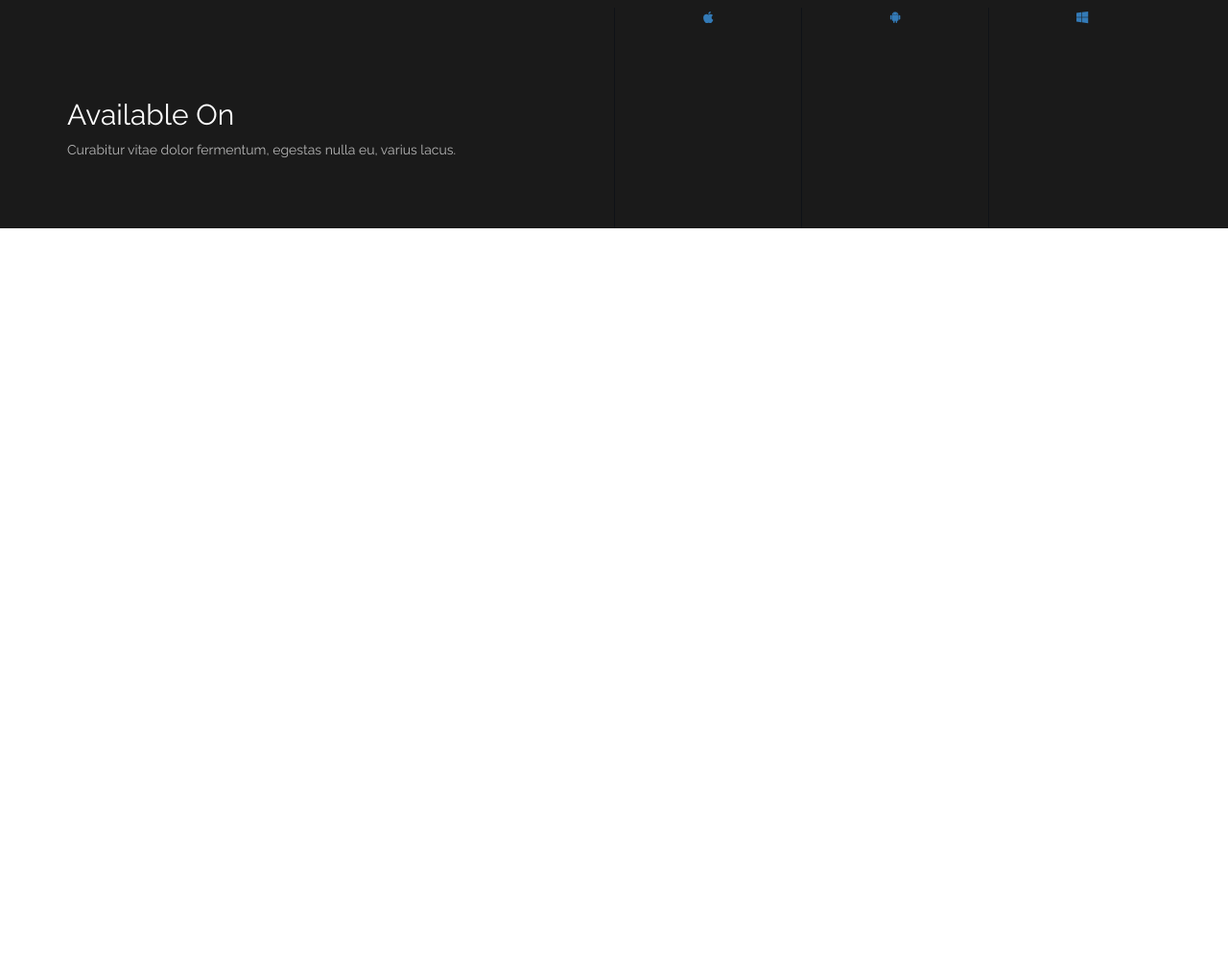
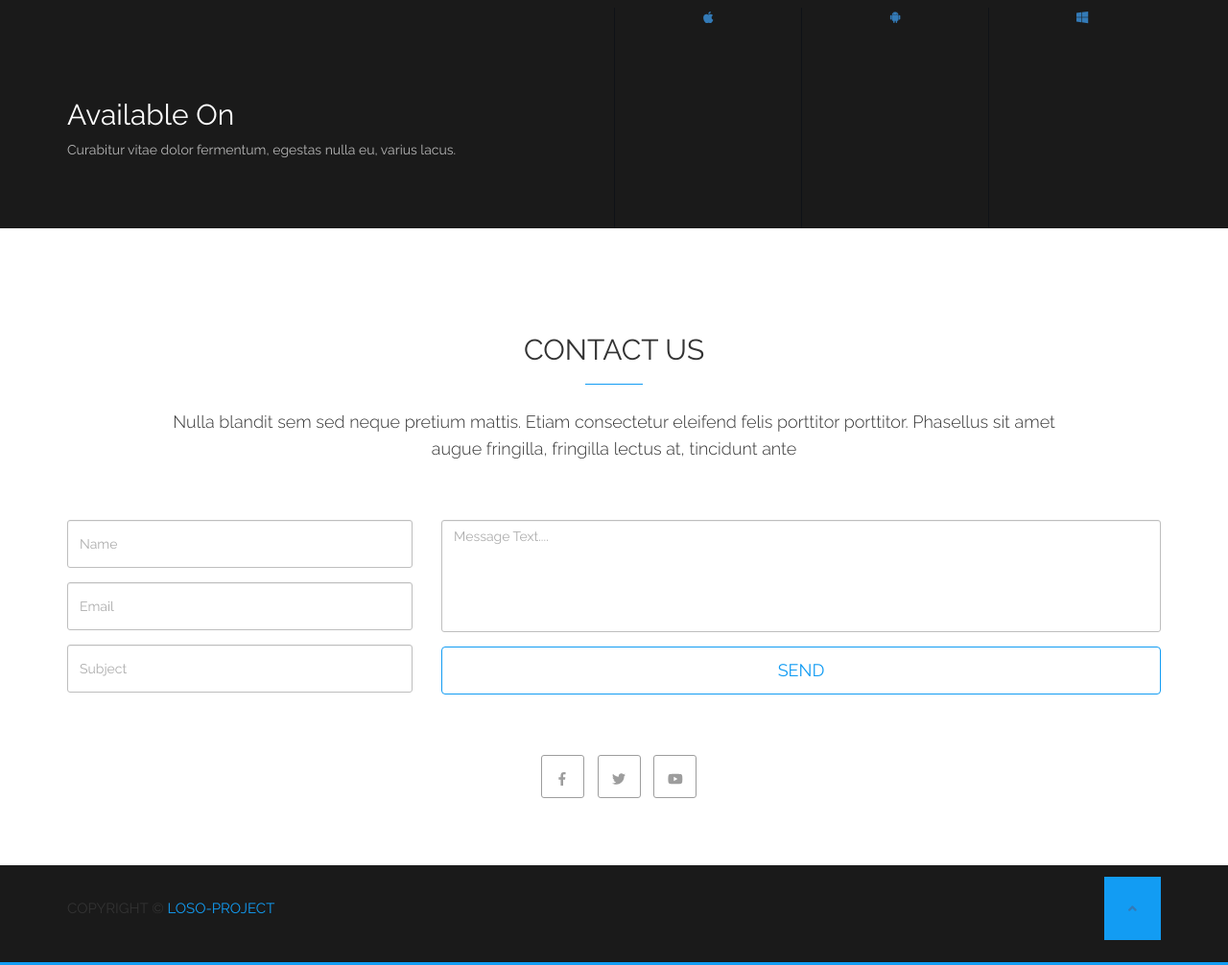
Before and after one commit to Canonball85/Loso_Project, a plain HTML site: page index.html in a window 1280 px wide. Shown: the part 5513-6519 px from the top of the page at 96% size. Before the commit the page ends 5751 px from the top, so only its background shows below. Drawn offline with Linux system fonts and the light colour scheme; files whose address does not match are found by name.

Commit message:
Contact et Footer
Ajout section Contact et Footer

```diff
--- a/css/style.css
+++ b/css/style.css
@@ -509,3 +509,134 @@ P {
 .available-on-item:hover div.available-on-inner {
     opacity: 1;
 }
+
+/* ======== CONTACT US =========== */
+.contact-us-form .form-control {
+  display: block;
+  width: 100%;
+  height: 50px;
+  padding: 6px 12px;
+  font-size: 14px;
+  line-height: 21px;
+  color: #555;
+  background-color: transparent;
+  border: 1px solid #aeaeae;
+  border-radius: 3px;
+  margin-bottom: 15px;
+  opacity: .8;
+  outline: 0px !important;
+  transition: all 1s;
+  -moz-transition: all 1s;
+  -o-transition: all 1s;
+  -webkit-transition: all 1s;
+}
+
+#message {
+  height: 117px;
+  resize: none;
+}
+
+.submit-btn,
+.submit-btn:active,
+.submit-btn:focus,
+.submit-btn:visited {
+  background-color: transparent;
+  border: 1px solid #129CF3;
+  border-radius: 4px;
+  width: 100%;
+  height: 50px;
+  text-transform: uppercase;
+  font-size: 18px;
+  color: #129CF3;
+  transition: all 1s;
+  -moz-transition: all 1s;
+  -o-transition: all 1s;
+  -webkit-transition: all 1s;
+}
+
+.submit-btn:hover {
+  background: #129CF3;
+  color: #fff;
+  border-color: #129CF3;
+}
+
+.social-icons {
+  padding-top: 50px;
+  padding-bottom: 70px;
+}
+
+.social-icons ul {
+  margin: 0;
+  padding: 0;
+  text-align: center;
+}
+
+.social-icons ul li {
+  list-style: none;
+  display: inline;
+  padding-left: 10px;
+}
+
+.social-icons ul li a {
+  text-decoration: none;
+  display: inline-block;
+  text-align: center;
+  border: 1px solid #9d9d9d;
+  border-radius: 3px;
+  width: 45px;
+  height: 45px;
+  line-height: 49px;
+  color: #9d9d9d;
+  transition: all 1s;
+  -moz-transition: all 1s;
+  -o-transition: all 1s;
+  -webkit-transition: all 1s;
+}
+
+.social-icons ul li a:hover {
+  background-color: #129CF3;
+  border: 1px solid #129CF3;
+  color: #fff;
+}
+
+.social-icons ul li a i {
+  font-size: 20px;
+}
+
+/* ======= FOOTER ========== */
+.footer {
+  background-color: #1a1a1a;
+  padding-bottom: 35px;
+  padding-top: 35px;
+  border-bottom: 3px solid #129CF3;
+}
+
+#copyright {
+  width: 50%;
+}
+
+#copyright p {
+  color: #868B8A.
+  font-weight: 600;
+  font-size: 15px;
+  text-transform: uppercase;
+}
+
+#copyright p a {
+  text-decoration: none;
+  color: #129CF3;
+}
+
+.scroll-top {
+  text-align: right;
+}
+
+.scroll-top a {
+  background-color: #129CF3;
+  padding: 25px;
+}
+
+.scroll-top a i {
+  color: #fff;
+  font-size: 25px;
+}
--- a/index.html
+++ b/index.html
@@ -538,7 +538,75 @@
           </div>
       </section>
 
+<!--- CONTACT US ----->
+<section class="contact-us">
+  <div class="container">
+    <div class="row">
+      <div class="col-md-10 col-md-offset-1">
+        <div class="section-title">
+          <h2>CONTACT US</h2>
+          <p>Nulla blandit sem sed neque pretium mattis. Etiam consectetur eleifend felis porttitor porttitor. Phasellus sit amet augue fringilla, fringilla lectus at, tincidunt ante</p>
+        </div>
+      </div>
+    </div>
+  </div>
 
+  <!-- form for the contact us-->
+  <div class="contact-us-form">
+    <div class="container">
+      <div class="form">
+        <div class="row">
+          <div class="col-md-4">
+            <input type="text" class="form-control" id="name" placeholder="Name">
+            <input type="email" class="form-control"id="email"placeholder="Email">
+            <input type="text" class="form-control" id="subject" placeholder="Subject">
+          </div>
+
+    <div class="col-md-8">
+      <textarea class="form-control" id="message" rows="25" cols="10" placeholder="Message Text...."></textarea>
+
+      <button type="button" class="btn btn-default submit-btn form_submit">SEND</button>
+
+          </div>
+        </div>
+      </form>
+    </div>
+  </div>
+
+<div class="container">
+  <div class="row">
+    <div class="col-md-12">
+      <div class="social-icons">
+        <ul>
+          <li><a href="#"><i class="fab fa-facebook-f"></i></a></li>
+          <li><a href="#"><i class="fab fa-twitter"></i></a></li>
+          <li><a href="#"><i class="fab fa-youtube"></i></a></li>
+        </ul>
+      </div>
+    </div>
+  </div>
+</div>
+</section>
+
+<!--- Footer Section --->
+<footer class="footer">
+  <div class="container">
+    <div class="row">
+      <div class="col-md-6">
+        <div id="copyright">
+          <p>Copyright &copy; <a href="#">Loso-Project</a></p>
+        </div>
+      </div>
+      <div class="col-md-6">
+
+        <div class="scroll-top">
+          <a href="#"><i class="fas fa-angle-up"></i></a>
+        </div>
+
+      </div>
+    </div>
+  </div>
+</footer>
 
           <!-- Bootstrap JS -->
           <script defer src="https://use.fontawesome.com/releases/v5.0.8/js/all.js"></script>
```
